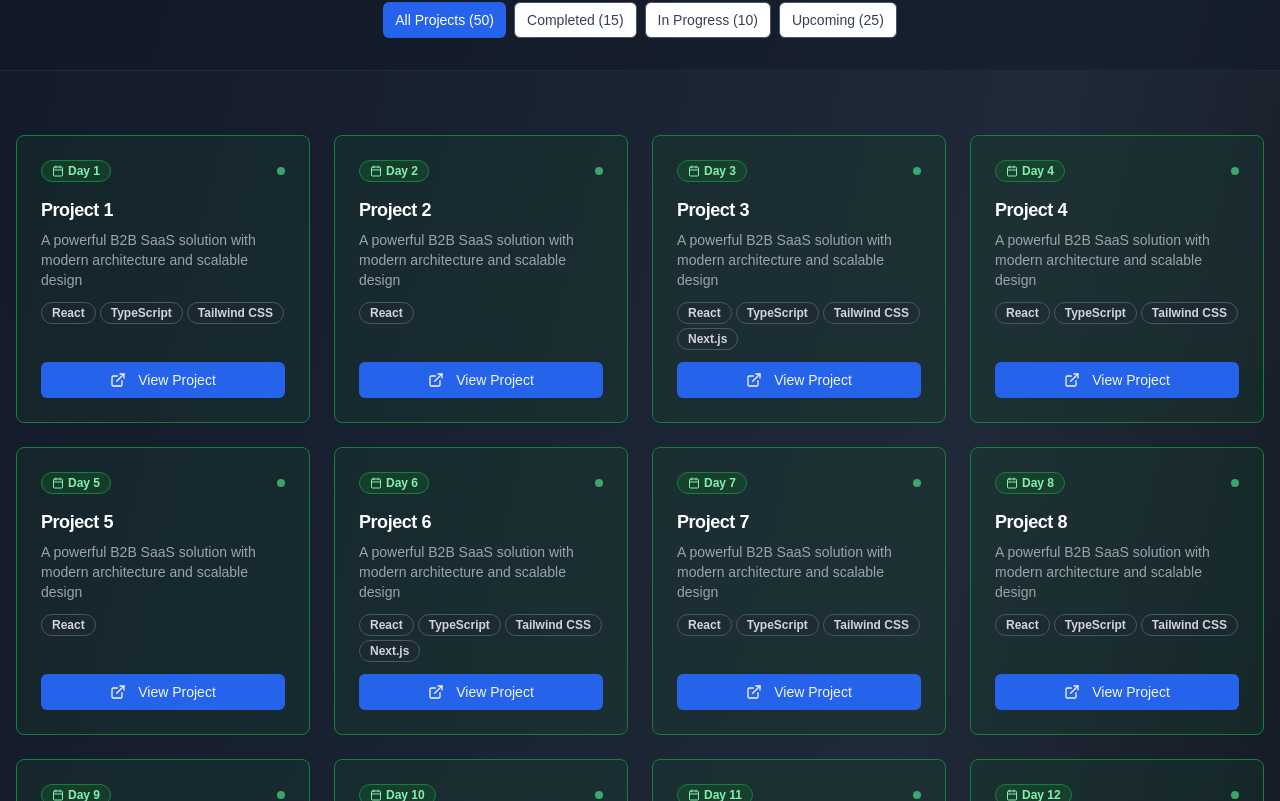
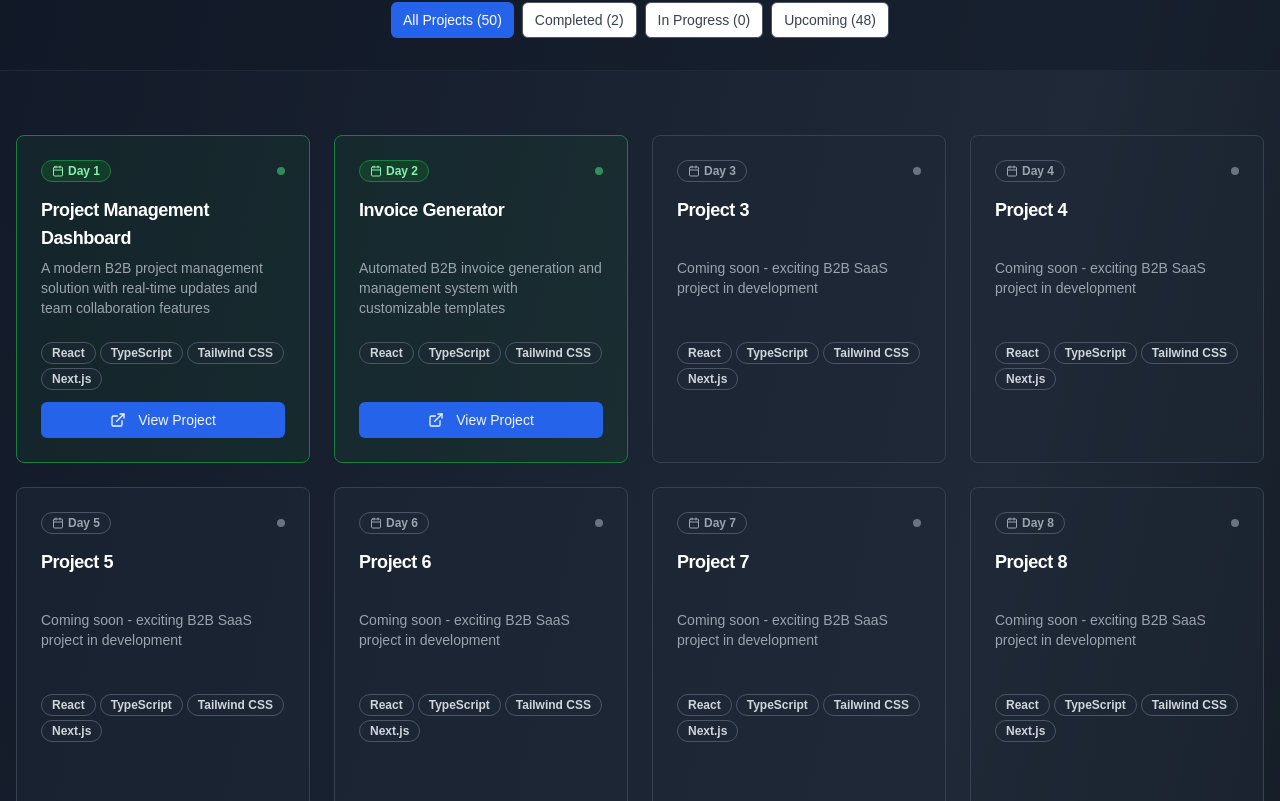
Before and after one commit to Mattwai/50project-challenge, a Next.js app: page / in a window 1280 px wide. Shown: the part 799-1600 px from the top of the page. Built offline with nearby package versions, Linux system fonts and the light colour scheme.

Commit message:
Feat(config): add project configuration system

```diff
--- a/app/page.tsx
+++ b/app/page.tsx
@@ -7,22 +7,9 @@ import { Card, CardContent, CardDescription, CardHeader, CardTitle } from "@/com
 import { Progress } from "@/components/ui/progress"
 import { Calendar, ExternalLink, Github, Rocket, Timer, Trophy } from "lucide-react"
 import Link from "next/link"
+import { projects } from "@/config/projects"
 
 // Sample project data - you can replace this with your actual projects
-const projects = Array.from({ length: 50 }, (_, i) => ({
-  id: i + 1,
-  title: `Project ${i + 1}`,
-  description:
-    i < 15
-      ? `A powerful B2B SaaS solution with modern architecture and scalable design`
-      : `Coming soon - exciting B2B SaaS project in development`,
-  status: i < 15 ? "completed" : i < 25 ? "in-progress" : "upcoming",
-  githubUrl: `https://github.com/yourusername/project-${i + 1}`,
-  liveUrl: `https://yourusername.github.io/project-${i + 1}`,
-  day: i + 1,
-  technologies: ["React", "TypeScript", "Tailwind CSS", "Next.js"].slice(0, Math.floor(Math.random() * 4) + 1),
-}))
-
 const completedCount = projects.filter((p) => p.status === "completed").length
 const progressPercentage = (completedCount / 50) * 100
 
@@ -168,13 +155,20 @@ export default function Component() {
                       {project.status === "upcoming" && <div className="h-2 w-2 bg-gray-500 rounded-full" />}
                     </div>
                   </div>
-                  <CardTitle className="text-lg text-white group-hover:text-blue-400 transition-colors">
+                  <div className="h-[56px]">
+                    <CardTitle className="text-lg text-white group-hover:text-blue-400 transition-colors line-clamp-2">
                       {project.title}
                     </CardTitle>
-                  <CardDescription className="text-sm text-gray-400">{project.description}</CardDescription>
+                  </div>
+                  <div className="h-[72px]">
+                    <CardDescription className="text-sm text-gray-400 line-clamp-3">
+                      {project.description}
+                    </CardDescription>
+                  </div>
                 </CardHeader>
                 <CardContent className="flex flex-col h-[120px]">
-                  <div className="flex flex-wrap gap-1 h-[52px] content-start">
+                  <div className="h-[72px]">
+                    <div className="flex flex-wrap gap-1">
                       {project.technologies.map((tech) => (
                         <Badge
                           key={tech}
@@ -185,9 +179,10 @@ export default function Component() {
                         </Badge>
                       ))}
                     </div>
+                  </div>
 
                   <div className="flex gap-2 mt-auto">
-                    {project.status === "completed" && (
+                    {project.status === "completed" && project.liveUrl && (
                       <Button size="sm" className="w-full bg-blue-600 hover:bg-blue-700 text-gray-100" asChild>
                         <Link href={project.liveUrl} target="_blank">
                           <ExternalLink className="h-3 w-3 mr-1" />
--- /dev/null
+++ b/config/projects.ts
@@ -0,0 +1,45 @@
+export type ProjectStatus = 'completed' | 'in-progress' | 'upcoming';
+export type Technology = 'React' | 'TypeScript' | 'Tailwind CSS' | 'Next.js' | 'Node.js' | 'PostgreSQL' | 'MongoDB' | 'Prisma' | 'tRPC' | 'GraphQL';
+
+export interface Project {
+  id: number;
+  day: number;
+  title: string;
+  description: string;
+  status: ProjectStatus;
+  liveUrl?: string;
+  technologies: Technology[];
+}
+
+// Default technology stack for upcoming projects
+const defaultTechnologies: Technology[] = ["React", "TypeScript", "Tailwind CSS", "Next.js"];
+
+export const projects: Project[] = [
+  {
+    id: 1,
+    day: 1,
+    title: "Project Management Dashboard",
+    description: "A modern B2B project management solution with real-time updates and team collaboration features",
+    status: "completed",
+    liveUrl: "https://project1.example.com",
+    technologies: ["React", "TypeScript", "Tailwind CSS", "Next.js"]
+  },
+  {
+    id: 2,
+    day: 2,
+    title: "Invoice Generator",
+    description: "Automated B2B invoice generation and management system with customizable templates",
+    status: "completed",
+    liveUrl: "https://project2.example.com",
+    technologies: ["React", "TypeScript", "Tailwind CSS"]
+  },
+  // Days 3-50 are upcoming
+  ...Array.from({ length: 48 }, (_, i) => ({
+    id: i + 3,
+    day: i + 3,
+    title: `Project ${i + 3}`,
+    description: "Coming soon - exciting B2B SaaS project in development",
+    status: "upcoming" as ProjectStatus,
+    technologies: defaultTechnologies
+  }))
+];
```
Lines whose indentation alone changed are shown as unchanged.
